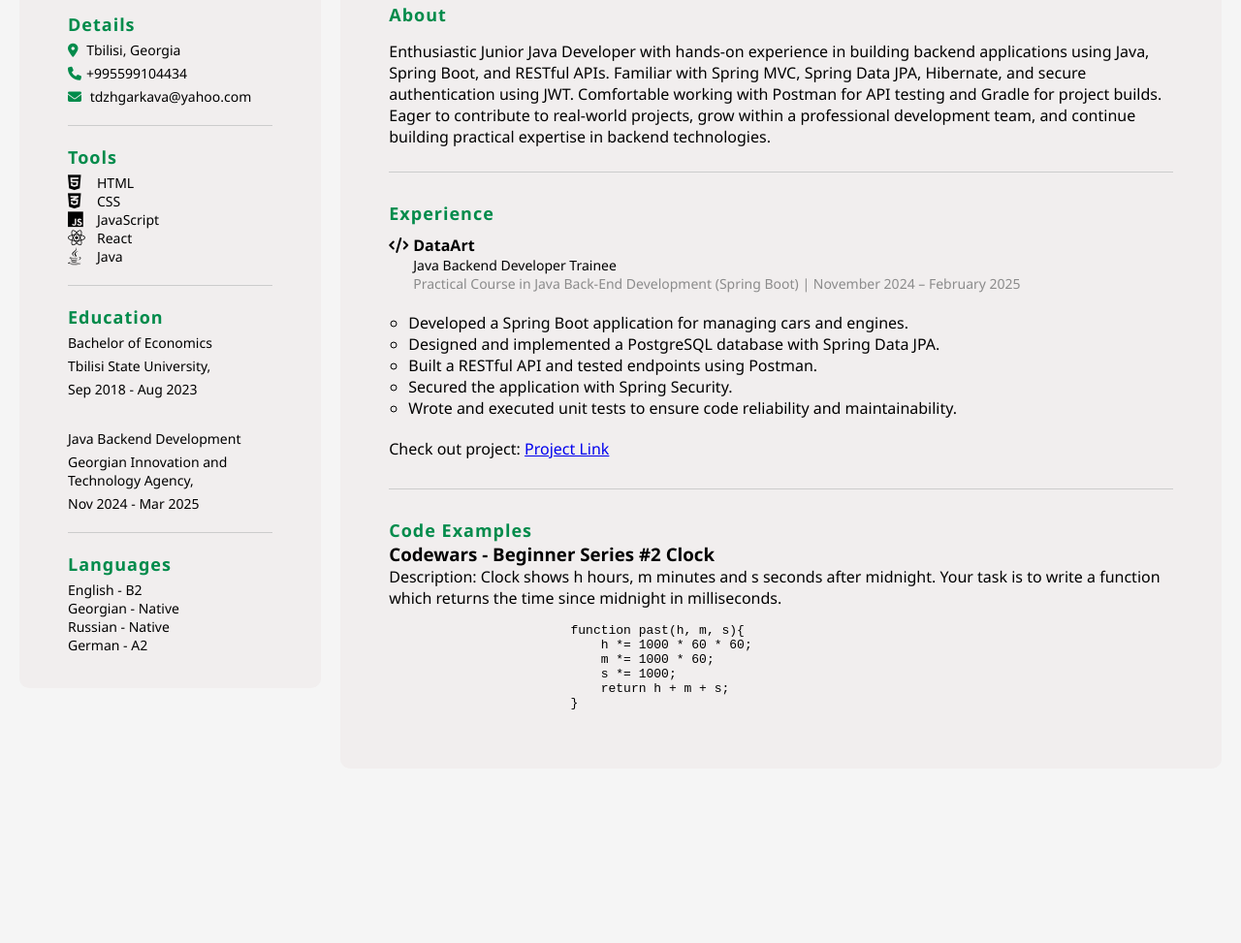
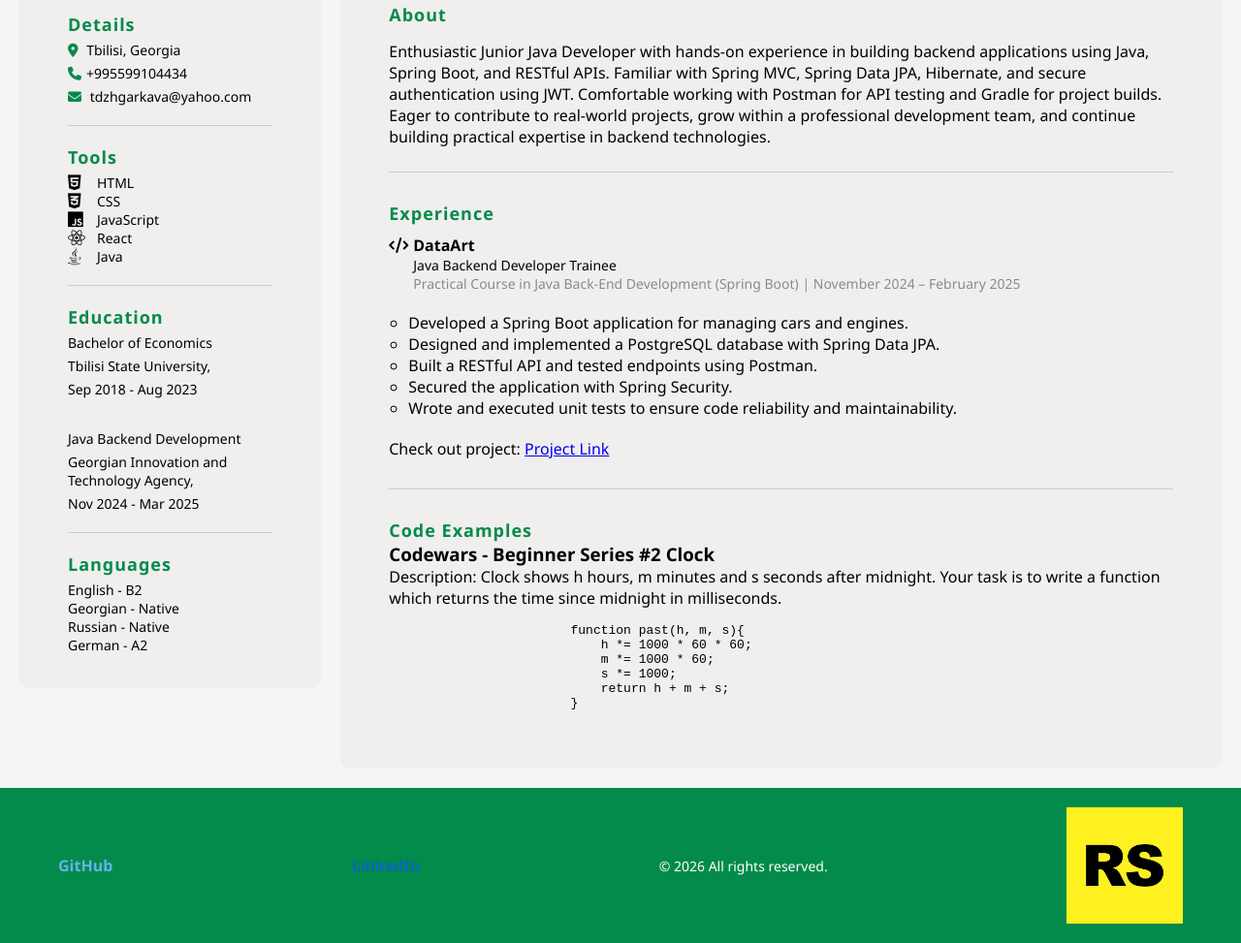
Before and after one commit to tjgharkava/rsschool-cv, a plain HTML site: page index.html in a window 1280 px wide. Shown: the part 282-1255 px from the top of the page at 97% size. Before the commit the page ends 1095 px from the top, so only its background shows below. Drawn offline with Linux system fonts and the light colour scheme.

Commit message:
feat: add footer section with github and rs school links

```diff
--- a/index.html
+++ b/index.html
@@ -120,8 +120,15 @@
         </div>
     </main>
 
-    <footer>
-
+    <footer class="footer">
+        <div class="footer-container">
+            <a href="https://github.com/tjgharkava" target="_blank" class="github-link">GitHub</a>
+            <a href="https://www.linkedin.com/in/tjgharkava/" target="_blank" class="linkedin-link">LinkedIn</a>
+            <p class="copyright">&copy; 2026 All rights reserved.</p>
+            <a href="https://rs.school/courses/short-track" target="_blank" class="rs-school-link">
+                <img src="./images/rs-school-logo.png" alt="RS School Logo" class="rs-school-logo">
+            </a>
+        </div>
     </footer>
 </body>
 </html>
--- a/style.css
+++ b/style.css
@@ -194,3 +194,52 @@ hr {
     display: flex;
     flex-direction: column;
 }
+
+.footer {
+    background-color: #028b4b;
+    color: #fff;
+    padding: 20px 0;
+    text-align: center;
+}
+
+.footer-container {
+    max-width: 1200px;
+    margin: 0 auto;
+    padding: 0 20px;
+    display: flex;
+    justify-content: space-between;
+    align-items: center;
+    flex-wrap: wrap;
+    gap: 10px;
+}
+
+.github-link {
+    color: #63b3ed;
+    text-decoration: none;
+    font-weight: 700;
+}
+
+.github-link:hover {
+    color: #3c6f94;
+}
+
+.linkedin-link {
+    color: #0A66C2;
+    text-decoration: none;
+    font-weight: 700;
+}
+
+.linkedin-link:hover {
+    color: #004182;
+}
+
+.copyright {
+    font-size: 14px;
+    color: #fff;
+}
+
+.rs-school-logo {
+    width: 120px;
+    height: auto;
+    display: block;
+}
```
Also changed, not shown: images/rs-school-logo.png (added).
